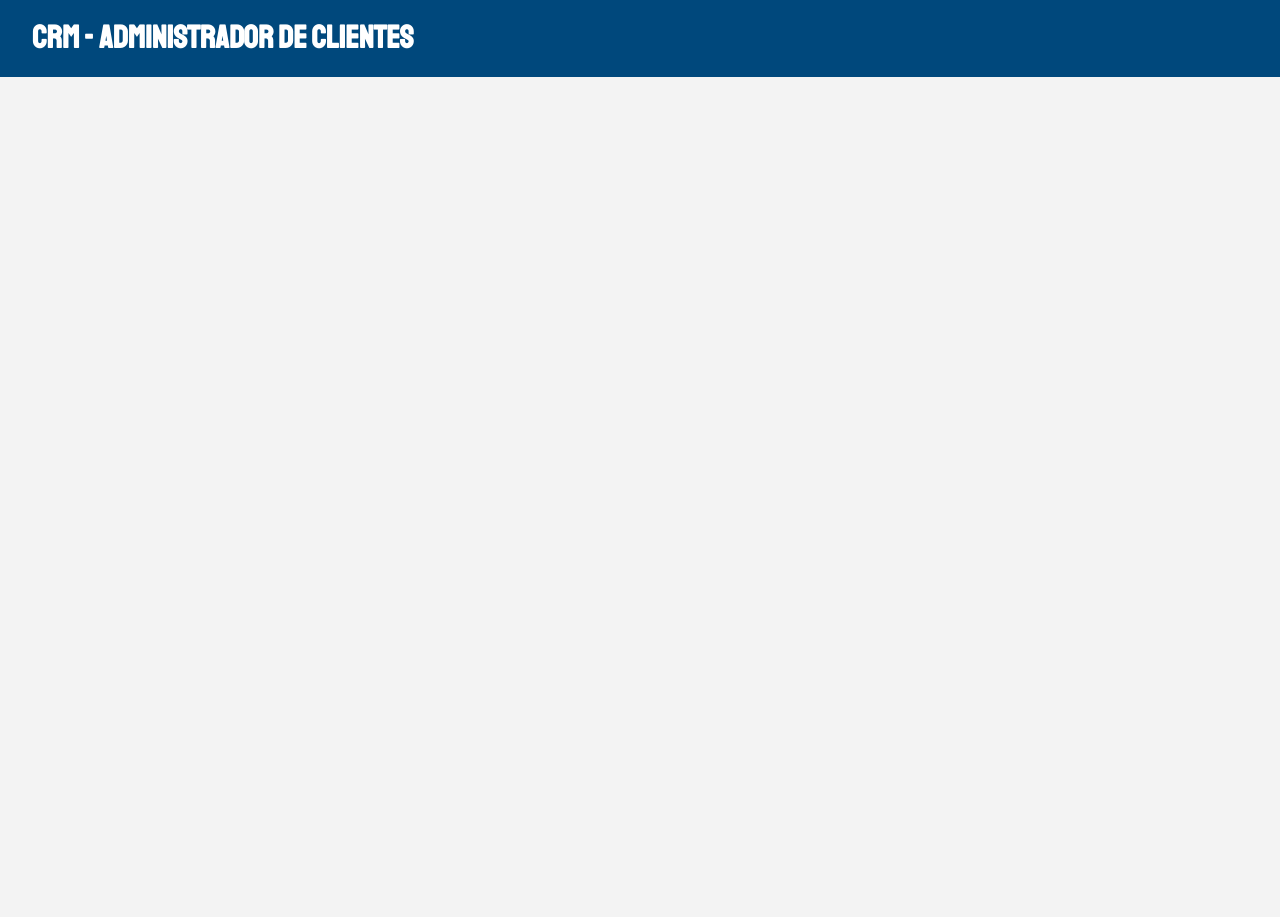
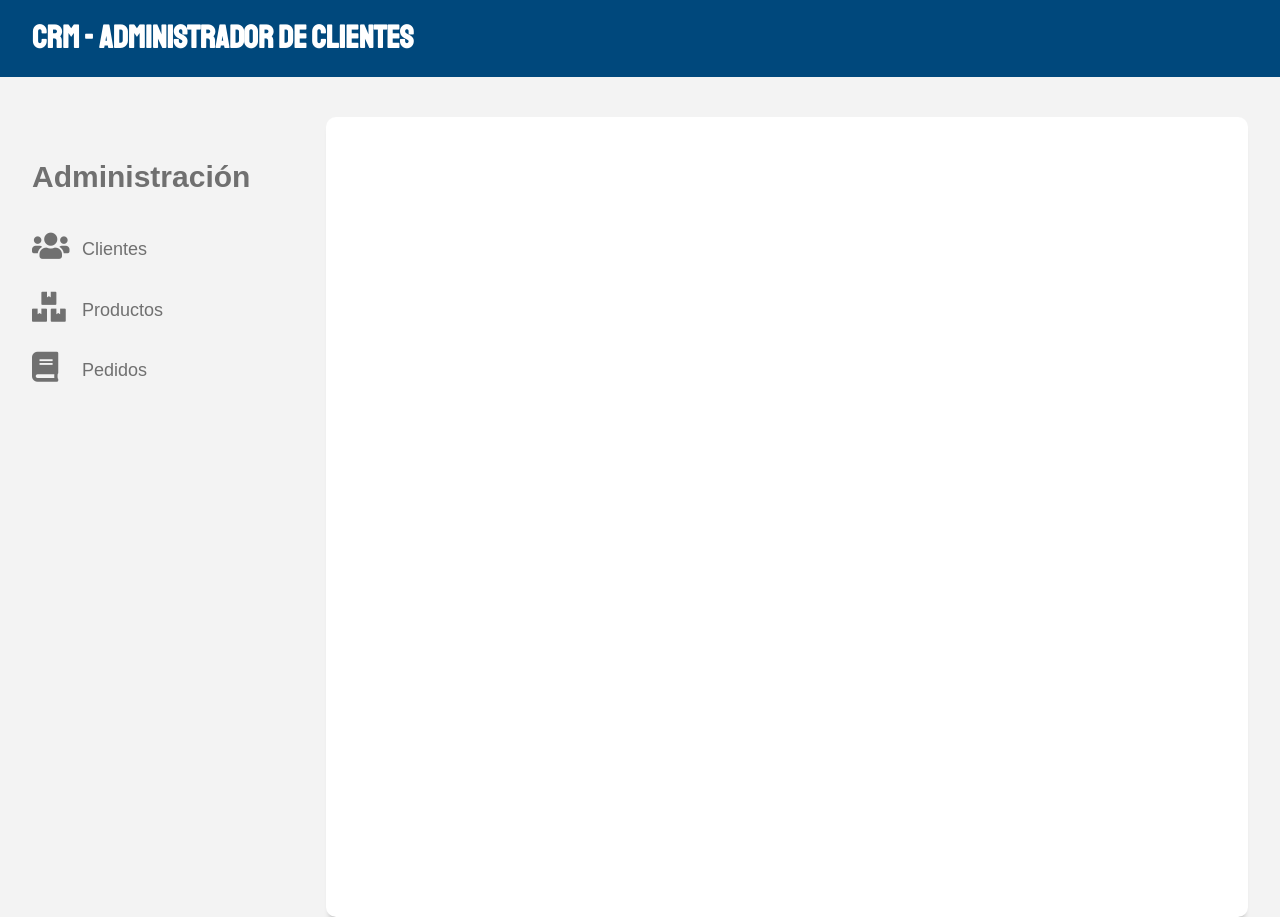
Before and after one commit to MishaelChL/cliente-api, a React (Create React App) app: page / in a window 1280 px wide. Before the commit the page ends 800 px from the top, so only its background shows below. Built offline with nearby package versions, Linux system fonts and the light colour scheme.

Commit message:
creando la navegacion

```diff
--- a/src/App.js
+++ b/src/App.js
@@ -2,11 +2,18 @@ import React, {Fragment} from 'react';
 
 /* Layout */
 import Header from "./components/layout/Header";
+import Navegacion from "./components/layout/Navegacion";
 
 function App() {
   return (
     <Fragment>
       <Header/>
+      <div class="grid contenedor contenido-principal">
+        <Navegacion/>
+        <main class="caja-contenido col-9">
+          {/* TODO : A los diferentes componentes */}
+        </main>
+      </div>
     </Fragment>
   );
 }
--- /dev/null
+++ b/src/components/layout/Navegacion.js
@@ -0,0 +1,17 @@
+import React from 'react';
+
+const Navegacion = () => { //Esta es una forma de crear funciones, hay otra con functions
+    return (
+        <aside class="sidebar col-3">
+            <h2>Administración</h2>
+
+            <nav class="navegacion">
+                <a href="index.html" class="clientes">Clientes</a>
+                <a href="productos.html" class="productos">Productos</a>
+                <a href="pedidos.html" class="pedidos">Pedidos</a>
+            </nav>
+        </aside>
+    );
+}
+
+export default Navegacion;
```
